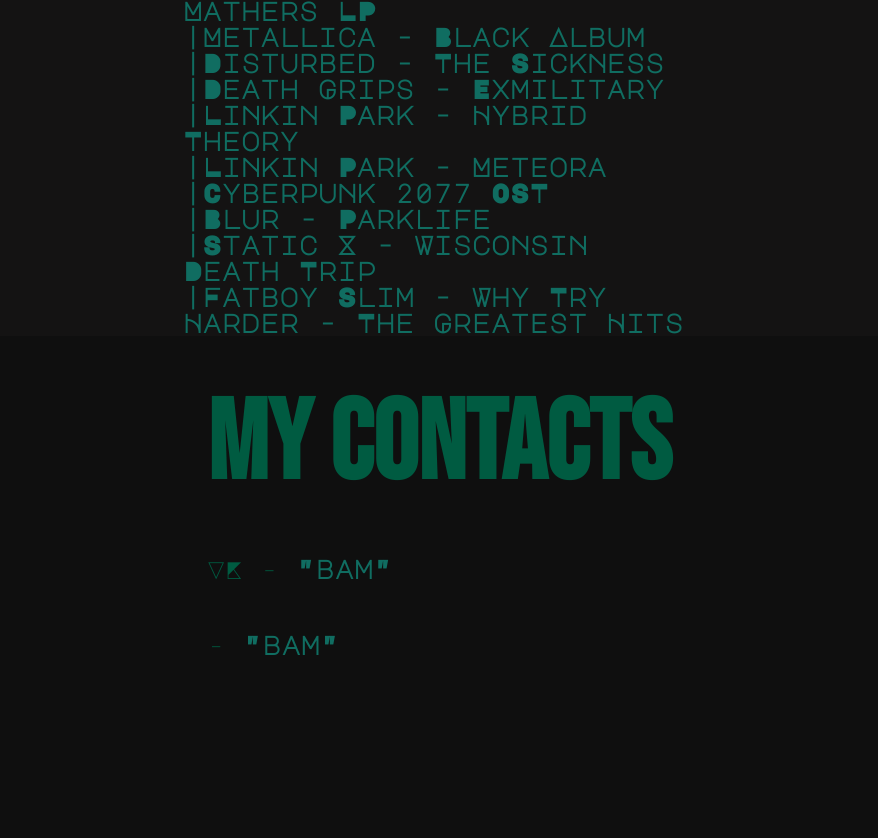
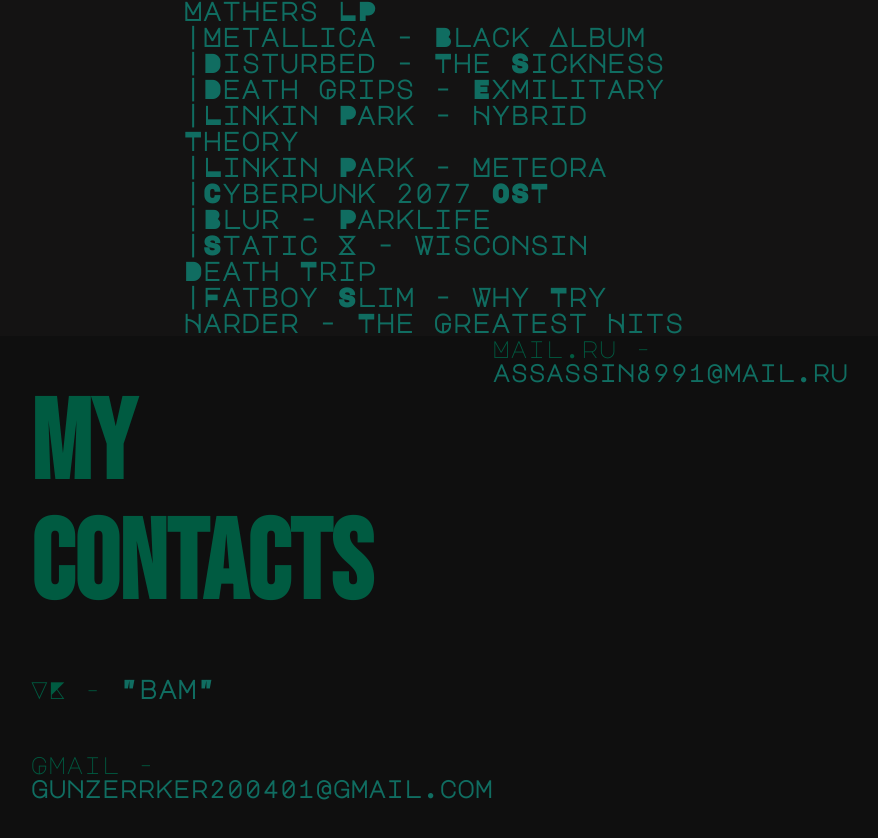
Before and after one commit to BaronPoKli4keXep/PAPKA, a plain HTML site: page index.html in a window 1280 px wide. Shown: the part 7986-8824 px from the top of the page, without its empty margins (201-1079 px from the left). Drawn offline with Linux system fonts and the light colour scheme; a web font is replaced by a local one.

Commit message:
Update index.html

```diff
--- a/index.html
+++ b/index.html
@@ -243,8 +243,17 @@
                 </h1>
             </div>
             <div>
-                <h4> - <a href="https://vk.com/piiiiiiiinkfloyd"; class="button"><strong>"bam"</strong></a></h4>
+                <h4>Gmail - <strong>gunzerrker200401@gmail.com</strong></h4>
             </div>
+<div>
+                <h1>
+
+                </h1>
+            </div>
+
+</div>
+        <div>
+                <h4>Mail.ru - <strong>assassin8991@mail.ru</strong></h4>
             </div>
         </div>
     </section>
```
